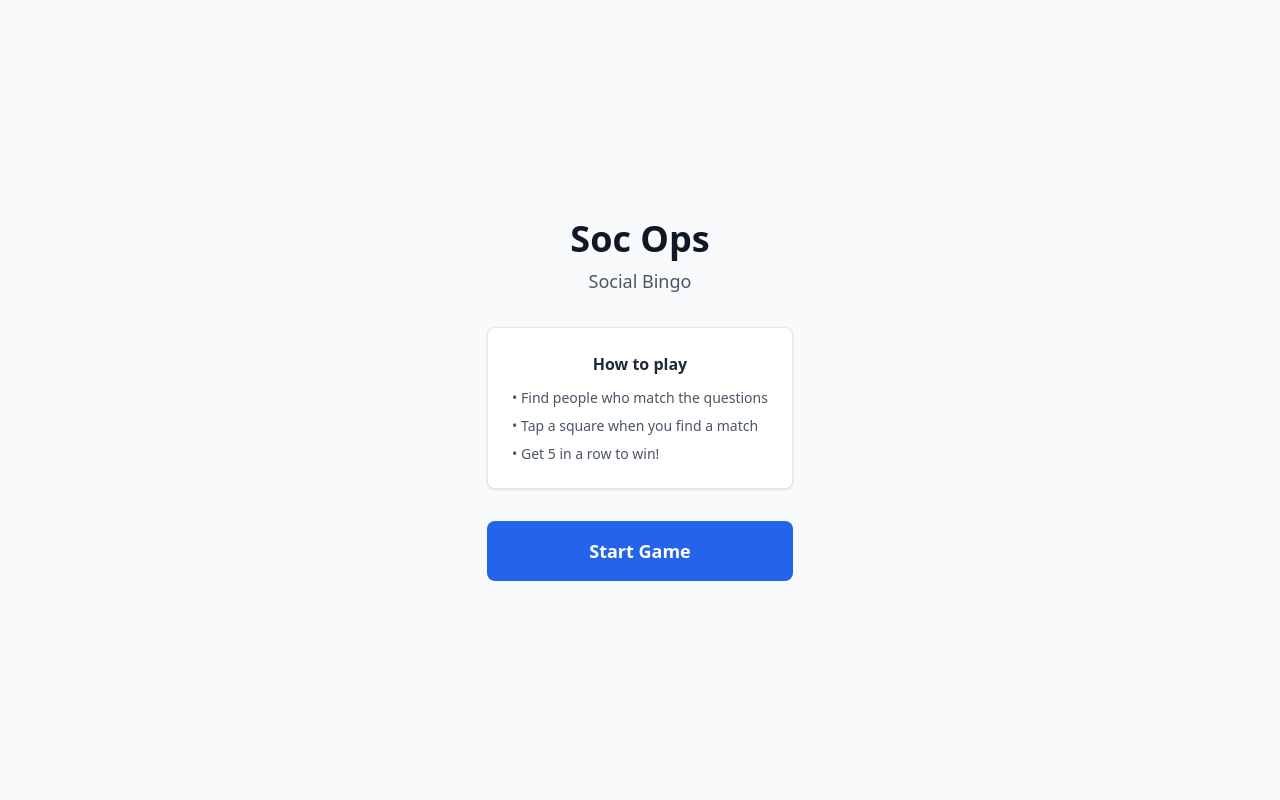
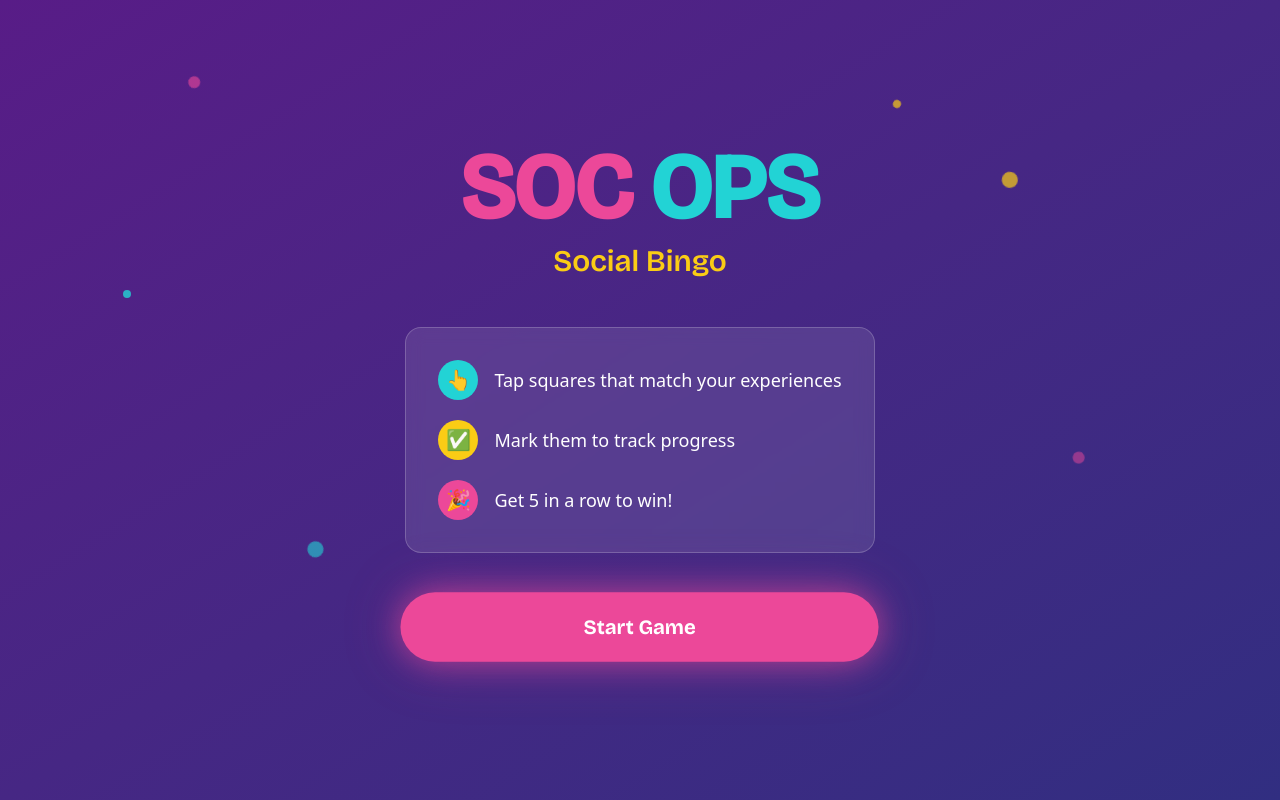
Before and after one commit to lucabol/vscode-agent-lab-soc-ops, a React (Vite) app: page / in a window 1280 px wide. Built offline with nearby package versions, Linux system fonts and the light colour scheme.

Commit message:
Implement Party Mode StartScreen redesign with animations and bold aesthetic
Co-authored-by: lucabol <1370774+lucabol@users.noreply.github.com>

```diff
--- a/index.html
+++ b/index.html
@@ -3,6 +3,9 @@
   <head>
     <meta charset="UTF-8" />
     <link rel="icon" type="image/svg+xml" href="/vite.svg" />
+    <link rel="preconnect" href="https://fonts.googleapis.com" />
+    <link rel="preconnect" href="https://fonts.gstatic.com" crossorigin />
+    <link href="https://fonts.googleapis.com/css2?family=Bricolage+Grotesque:opsz,wght@12..96,400..800&display=swap" rel="stylesheet" />
     <meta name="viewport" content="width=device-width, initial-scale=1.0, maximum-scale=1.0, user-scalable=no" />
     <meta name="theme-color" content="#2563eb" />
     <meta name="description" content="Social Bingo - Find people who match the questions!" />
--- a/src/components/StartScreen.tsx
+++ b/src/components/StartScreen.tsx
@@ -3,24 +3,124 @@ interface StartScreenProps {
 }
 
 export function StartScreen({ onStart }: StartScreenProps) {
+  const title = "SOC OPS";
+
   return (
-    <div className="flex flex-col items-center justify-center min-h-full p-6 bg-gray-50">
-      <div className="text-center max-w-sm">
-        <h1 className="text-4xl font-bold text-gray-900 mb-2">Soc Ops</h1>
-        <p className="text-lg text-gray-600 mb-8">Social Bingo</p>
+    <div className="relative flex flex-col items-center justify-center min-h-full p-6 overflow-hidden bg-gradient-to-br from-party-purple to-party-indigo">
+      {/* Floating confetti elements */}
+      <div className="absolute inset-0 overflow-hidden pointer-events-none">
+        <div className="absolute top-[10%] left-[15%] w-3 h-3 rounded-full bg-party-pink opacity-60" style={{ animation: 'confetti-float 6s ease-in-out infinite' }} />
+        <div className="absolute top-[25%] right-[20%] w-4 h-4 rounded-full bg-party-yellow opacity-70" style={{ animation: 'confetti-float 8s ease-in-out infinite 1s' }} />
+        <div className="absolute top-[40%] left-[10%] w-2 h-2 rounded-full bg-party-cyan opacity-80" style={{ animation: 'confetti-float 7s ease-in-out infinite 2s' }} />
+        <div className="absolute top-[60%] right-[15%] w-3 h-3 rounded-full bg-party-pink opacity-50" style={{ animation: 'confetti-float 9s ease-in-out infinite 1.5s' }} />
+        <div className="absolute top-[70%] left-[25%] w-4 h-4 rounded-full bg-party-cyan opacity-60" style={{ animation: 'confetti-float 7.5s ease-in-out infinite 0.5s' }} />
+        <div className="absolute top-[15%] right-[30%] w-2 h-2 rounded-full bg-party-yellow opacity-70" style={{ animation: 'confetti-float 8.5s ease-in-out infinite 2.5s' }} />
+      </div>
 
-        <div className="bg-white rounded-lg p-6 shadow-sm border border-gray-200 mb-8">
-          <h2 className="font-semibold text-gray-800 mb-3">How to play</h2>
-          <ul className="text-left text-gray-600 text-sm space-y-2">
-            <li>• Find people who match the questions</li>
-            <li>• Tap a square when you find a match</li>
-            <li>• Get 5 in a row to win!</li>
-          </ul>
+      {/* Radial gradient overlay for depth */}
+      <div className="absolute inset-0 bg-gradient-radial from-transparent via-transparent to-black/30 pointer-events-none" />
+
+      <div className="relative text-center max-w-lg z-10">
+        {/* Title with staggered animation */}
+        <h1 className="mb-2 font-display text-7xl md:text-8xl font-extrabold tracking-tight" aria-label={title}>
+          {title.split('').map((letter, index) => (
+            <span
+              key={index}
+              className="inline-block"
+              style={{
+                animation: 'titleStagger 0.6s ease-out forwards',
+                animationDelay: `${index * 0.08}s`,
+                opacity: 0,
+                color: index < 3 ? '#ec4899' : index < 4 ? '#facc15' : '#22d3d5'
+              }}
+            >
+              {letter === ' ' ? '\u00A0' : letter}
+            </span>
+          ))}
+        </h1>
+
+        {/* Subtitle */}
+        <p
+          className="text-2xl md:text-3xl font-display font-semibold text-party-yellow mb-12"
+          style={{
+            animation: 'slideInUp 0.8s ease-out forwards',
+            animationDelay: '0.6s',
+            opacity: 0
+          }}
+        >
+          Social Bingo
+        </p>
+
+        {/* Instructions with emoji badges */}
+        <div
+          className="bg-white/10 backdrop-blur-sm rounded-2xl p-8 mb-10 border border-white/20"
+          style={{
+            animation: 'slideInUp 0.8s ease-out forwards',
+            animationDelay: '0.9s',
+            opacity: 0
+          }}
+        >
+          <div className="space-y-5">
+            <div
+              className="flex items-start gap-4 text-left"
+              style={{
+                animation: 'slideInUp 0.6s ease-out forwards',
+                animationDelay: '1.2s',
+                opacity: 0
+              }}
+            >
+              <div className="flex-shrink-0 w-10 h-10 bg-party-cyan rounded-full flex items-center justify-center text-xl">
+                👆
+              </div>
+              <p className="text-white text-lg leading-relaxed pt-1.5">
+                Tap squares that match your experiences
+              </p>
+            </div>
+
+            <div
+              className="flex items-start gap-4 text-left"
+              style={{
+                animation: 'slideInUp 0.6s ease-out forwards',
+                animationDelay: '1.4s',
+                opacity: 0
+              }}
+            >
+              <div className="flex-shrink-0 w-10 h-10 bg-party-yellow rounded-full flex items-center justify-center text-xl">
+                ✅
+              </div>
+              <p className="text-white text-lg leading-relaxed pt-1.5">
+                Mark them to track progress
+              </p>
+            </div>
+
+            <div
+              className="flex items-start gap-4 text-left"
+              style={{
+                animation: 'slideInUp 0.6s ease-out forwards',
+                animationDelay: '1.6s',
+                opacity: 0
+              }}
+            >
+              <div className="flex-shrink-0 w-10 h-10 bg-party-pink rounded-full flex items-center justify-center text-xl">
+                🎉
+              </div>
+              <p className="text-white text-lg leading-relaxed pt-1.5">
+                Get 5 in a row to win!
+              </p>
+            </div>
+          </div>
         </div>
 
+        {/* CTA Button */}
         <button
           onClick={onStart}
-          className="w-full bg-accent text-white font-semibold py-4 px-8 rounded-lg text-lg active:bg-accent-light transition-colors"
+          className="w-full bg-party-pink text-white font-display font-bold py-5 px-10 rounded-full text-xl shadow-lg hover:scale-105 active:scale-95 transition-transform duration-200"
+          style={{
+            animation: 'slideInUp 0.8s ease-out forwards, pulse-glow 2s ease-in-out infinite',
+            animationDelay: '1.8s, 2.6s',
+            opacity: 0
+          }}
+          aria-label="Start playing Social Bingo"
         >
           Start Game
         </button>
--- a/src/index.css
+++ b/src/index.css
@@ -1,11 +1,75 @@
 @import 'tailwindcss';
 
 @theme {
+  --font-display: "Bricolage Grotesque", system-ui, sans-serif;
   --color-accent: #2563eb;
   --color-accent-light: #3b82f6;
   --color-marked: #dcfce7;
   --color-marked-border: #22c55e;
   --color-bingo: #fbbf24;
+  --color-party-pink: #ec4899;
+  --color-party-yellow: #facc15;
+  --color-party-cyan: #22d3d5;
+  --color-party-purple: #581c87;
+  --color-party-indigo: #312e81;
+}
+
+/* Party Mode Animations */
+@keyframes titleStagger {
+  0% {
+    opacity: 0;
+    transform: translateY(-20px) rotate(-5deg);
+  }
+  100% {
+    opacity: 1;
+    transform: translateY(0) rotate(0deg);
+  }
+}
+
+@keyframes float {
+  0%, 100% {
+    transform: translateY(0) rotate(0deg);
+  }
+  50% {
+    transform: translateY(-10px) rotate(5deg);
+  }
+}
+
+@keyframes pulse-glow {
+  0%, 100% {
+    box-shadow: 0 0 20px rgba(236, 72, 153, 0.4), 0 0 40px rgba(236, 72, 153, 0.2);
+    transform: scale(1);
+  }
+  50% {
+    box-shadow: 0 0 30px rgba(236, 72, 153, 0.6), 0 0 60px rgba(236, 72, 153, 0.3);
+    transform: scale(1.02);
+  }
+}
+
+@keyframes slideInUp {
+  0% {
+    opacity: 0;
+    transform: translateY(20px);
+  }
+  100% {
+    opacity: 1;
+    transform: translateY(0);
+  }
+}
+
+@keyframes confetti-float {
+  0%, 100% {
+    transform: translate(0, 0) rotate(0deg);
+  }
+  25% {
+    transform: translate(10px, -15px) rotate(90deg);
+  }
+  50% {
+    transform: translate(-5px, -30px) rotate(180deg);
+  }
+  75% {
+    transform: translate(-15px, -15px) rotate(270deg);
+  }
 }
 
 html,
```
